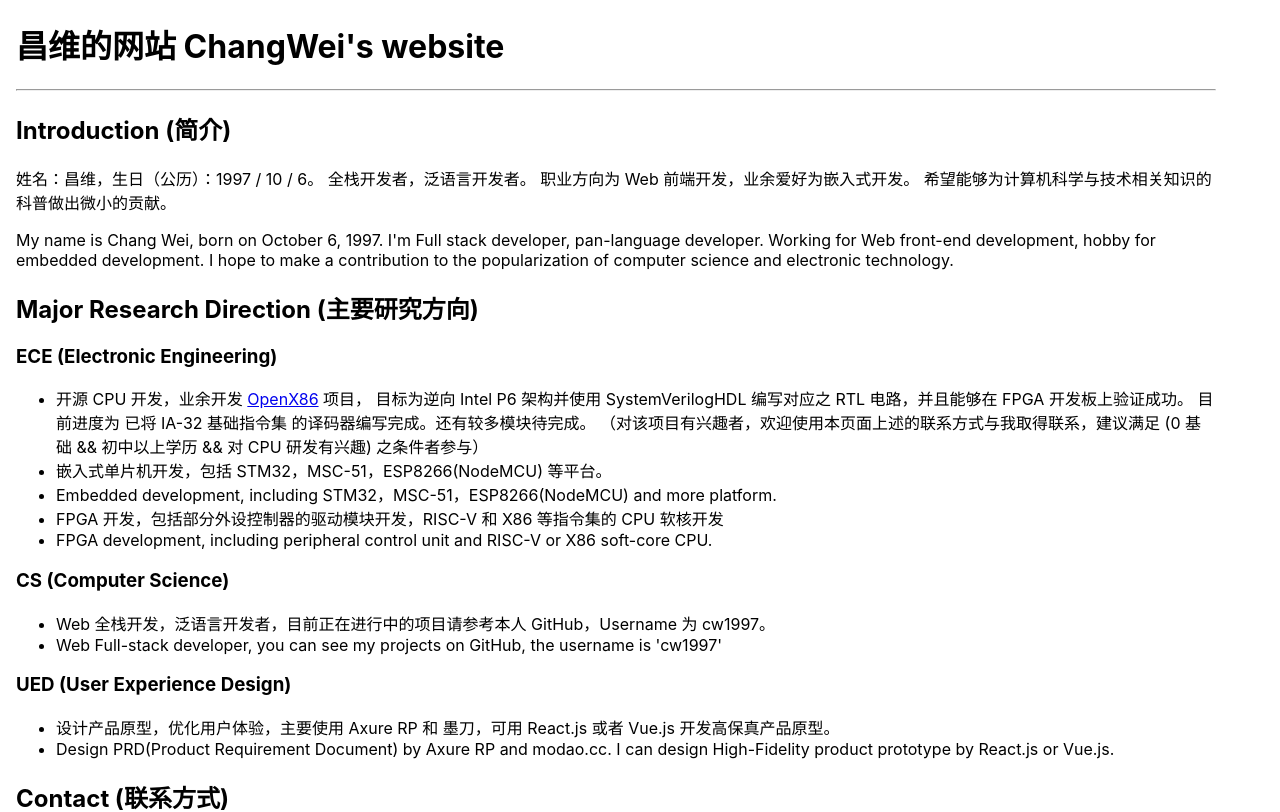
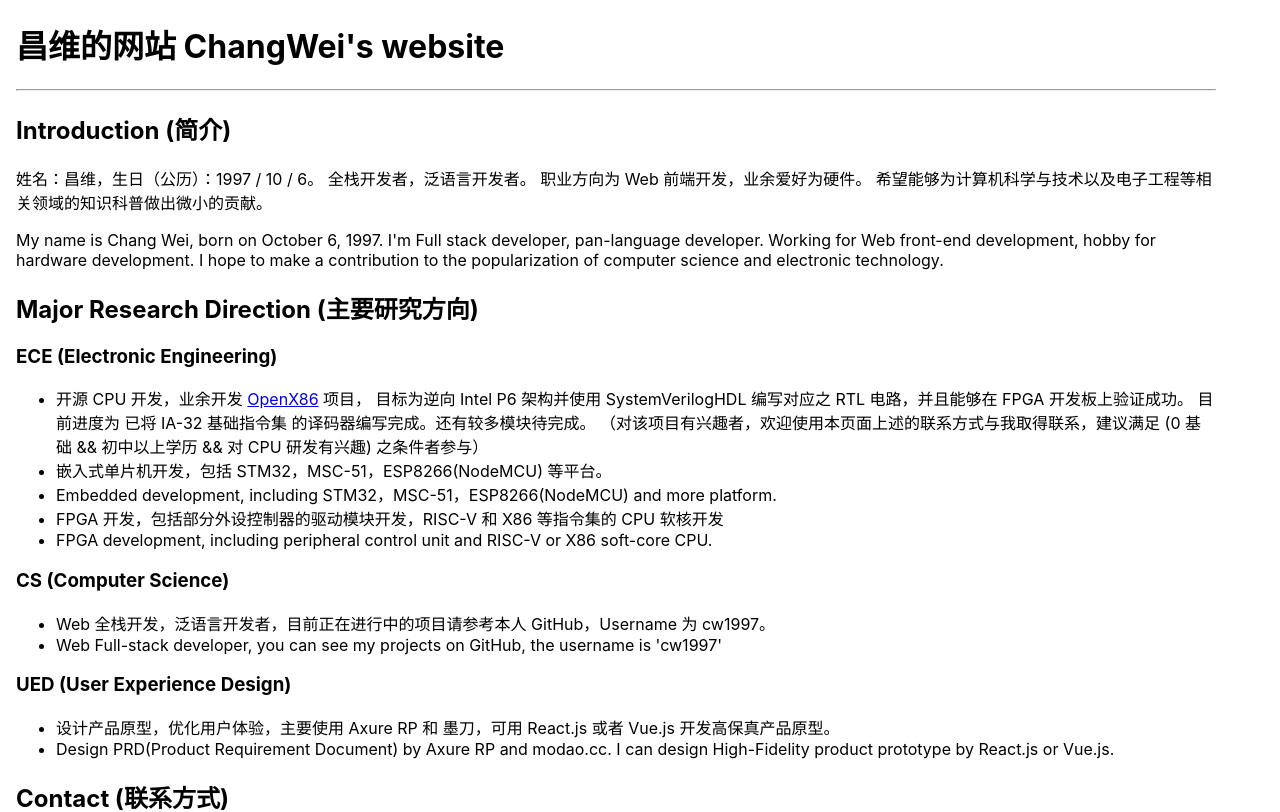
Before and after one commit to cw1997/changwei.me, a React app: page / in a window 1280 px wide. Shown: the top 812 px of the page. Built offline with nearby package versions, Linux system fonts and the light colour scheme.

Commit message:
update Home.tsx：update Introduction
Signed-off-by: Chang Wei <changwei1006@gmail.com>

```diff
--- a/src/pages/Home/Home.tsx
+++ b/src/pages/Home/Home.tsx
@@ -23,13 +23,13 @@ export default function Home(props: IPropsHome) {
         <p>
           姓名：昌维，生日（公历）：1997 / 10 / 6。
           全栈开发者，泛语言开发者。
-          职业方向为 Web 前端开发，业余爱好为嵌入式开发。
-          希望能够为计算机科学与技术相关知识的科普做出微小的贡献。
+          职业方向为 Web 前端开发，业余爱好为硬件。
+          希望能够为计算机科学与技术以及电子工程等相关领域的知识科普做出微小的贡献。
         </p>
         <p>
           My name is Chang Wei, born on October 6, 1997.
           I'm Full stack developer, pan-language developer.
-          Working for Web front-end development, hobby for embedded development.
+          Working for Web front-end development, hobby for hardware development.
           I hope to make a contribution to the popularization of computer science and electronic technology.
         </p>
       </p>
```
